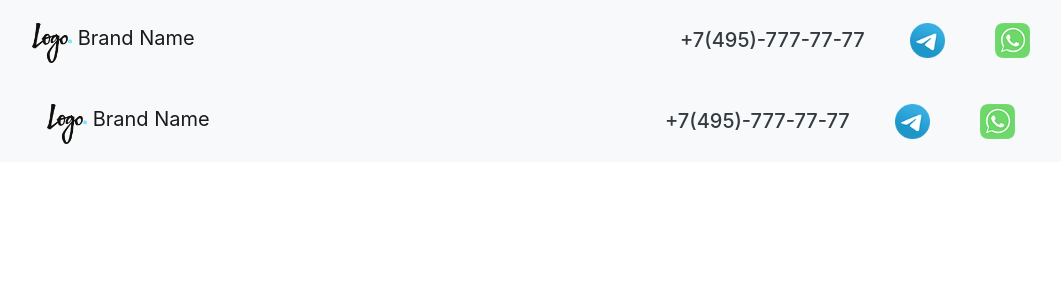
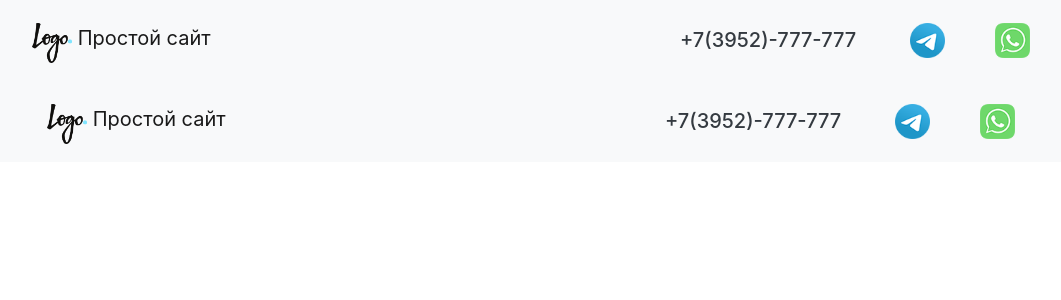
Before and after one commit to KostyaVasilev/django_website_training, a Django app: template templates/base.html in a window 1280 px wide. Shown: the top 300 px of the page, without its empty margins (134-1195 px from the left). Run offline with Django 3.2, Linux system fonts and the light colour scheme; the template is opened without the code that fills it, so the values that code supplies are empty.

Commit message:
Замена телефонов и подписей у картинок.

```diff
--- a/templates/base.html
+++ b/templates/base.html
@@ -16,13 +16,13 @@
 	<nav class="navbar navbar-light bg-light container">
 	  <a class="navbar-brand logo-top" href="#">
 	    <img src="{% static 'img/Logo.png' %}" width="40" height="40" class="d-inline-block align-top" alt="" loading="lazy">
-	    Brand Name
+	    Простой сайт
 	  </a>
 	  <div class="contact-top">
                 <a class="whatsapp-number" href="https://web.whatsapp.com/"></a>
                 <a class="telegram-number" href="https://t.me/"></a>
-              <a class="phone-number text-dark" href="tel:+74957777777">
-              	<h5>+7(495)-777-77-77</h5></a>
+              <a class="phone-number text-dark" href="tel:+73952777777">
+              	<h5>+7(3952)-777-777</h5></a>
       </div>
 	</nav>
 {% block index %}
@@ -37,13 +37,13 @@
   			<nav class="navbar navbar-light bg-light container">
 			    <a class="navbar-brand logo-top" href="#">
 			    	<img src="{% static 'img/Logo.png' %}" width="40" height="40" class="d-inline-block align-top" alt="" loading="lazy">
-			    	Brand Name
+			    	Простой сайт
 			    </a>
 	  			<div class="contact-top">
 	                <a class="whatsapp-number" href="https://web.whatsapp.com/"></a>
 	                <a class="telegram-number" href="https://t.me/"></a>
 	              	<a class="phone-number text-dark" href="tel:+74957777777">
-	              	<h5>+7(495)-777-77-77</h5></a>
+	              	<h5>+7(3952)-777-777</h5></a>
       			</div>
 			</nav>
   		</div>
```
